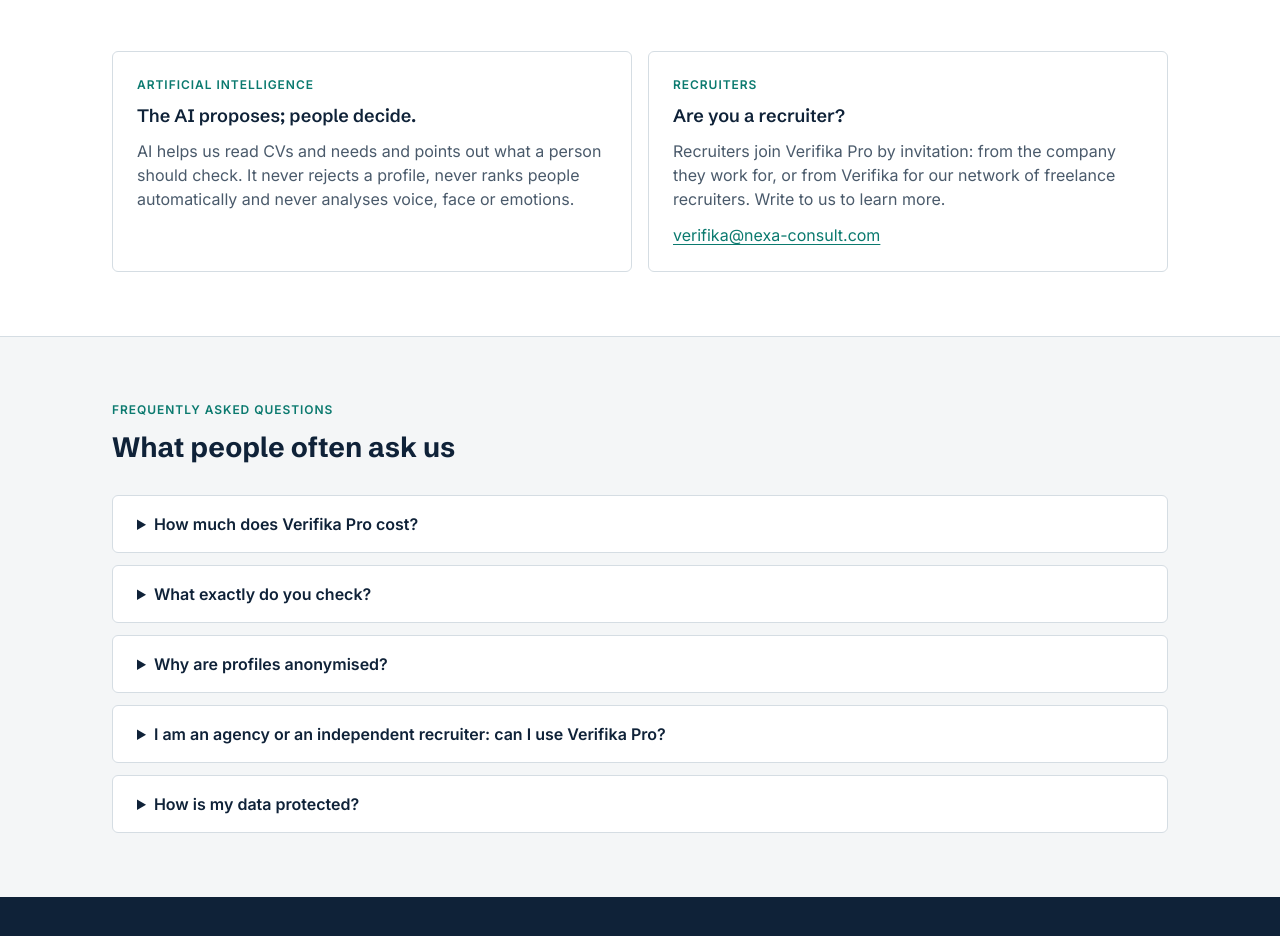
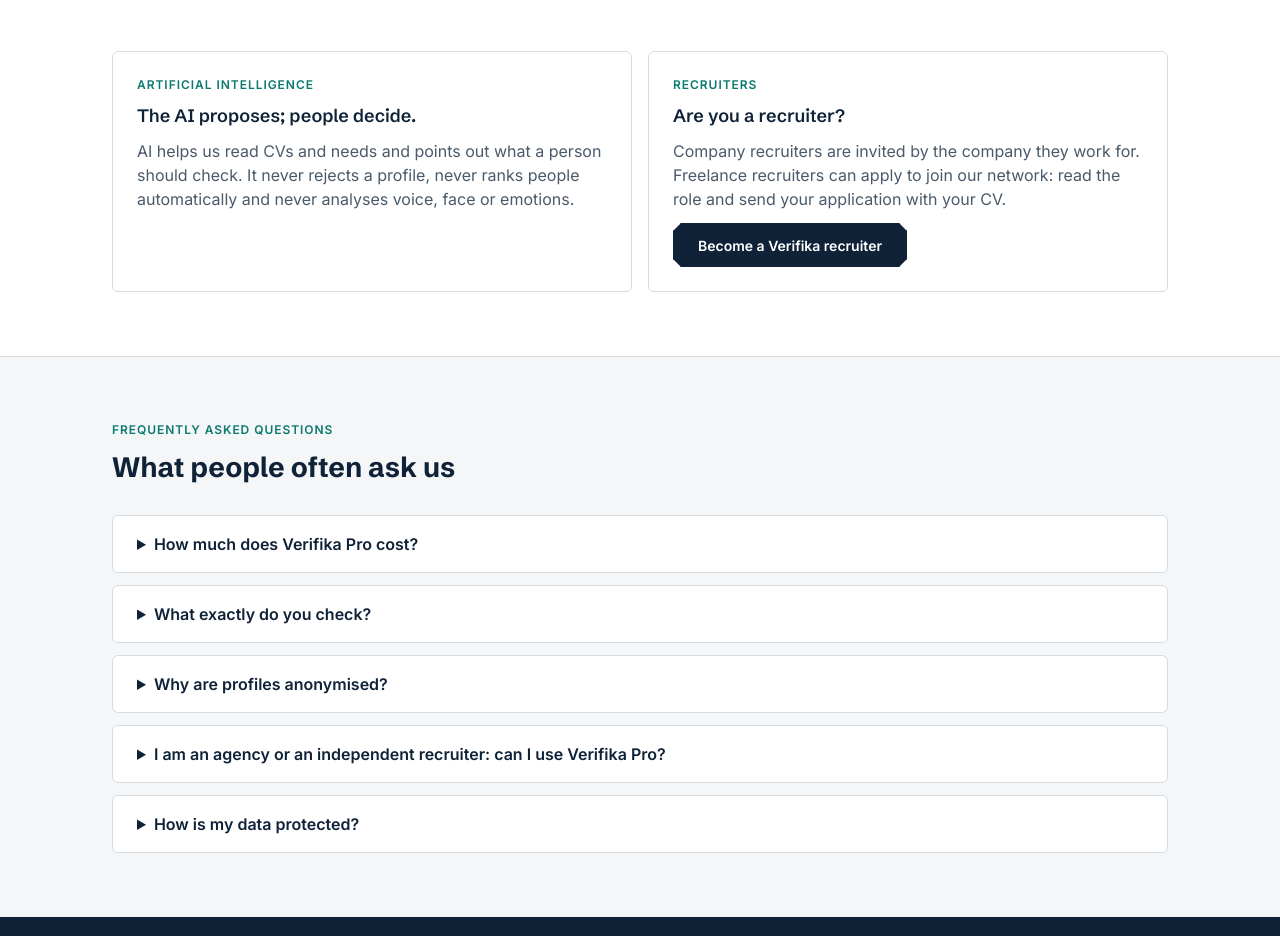
Before and after one commit to GabDNK/verifika-site, a plain HTML site: page index.html in a window 1280 px wide. Shown: the part 2840-3776 px from the top of the page. Drawn offline with Linux system fonts and the light colour scheme.

Commit message:
Publish site 2026-11-15T14:51Z

```diff
--- a/assets/site.js
+++ b/assets/site.js
@@ -80,8 +80,8 @@
     "ai.text": "L’IA nous aide à lire les CV et les besoins et signale ce qu’une personne doit vérifier. Elle ne rejette jamais un profil, ne classe jamais les personnes automatiquement et n’analyse ni la voix, ni le visage, ni les émotions.",
     "rec.eyebrow": "Recruteurs",
     "rec.title": "Vous êtes recruteur ?",
-    "rec.text": "Les recruteurs rejoignent Verifika Pro sur invitation : par l’entreprise pour laquelle ils travaillent, ou par Verifika pour notre réseau de recruteurs freelances. Écrivez-nous pour en savoir plus.",
-    "rec.cta": "verifika@nexa-consult.com",
+    "rec.text": "Les recruteurs d’entreprise sont invités par l’entreprise pour laquelle ils travaillent. Les recruteurs freelances peuvent postuler pour rejoindre notre réseau : découvrez le rôle et envoyez votre candidature avec votre CV.",
+    "rec.cta": "Devenir recruteur Verifika",
     "faq.eyebrow": "Questions fréquentes",
     "faq.title": "Ce que l’on nous demande souvent",
     "faq.q1": "Combien coûte Verifika Pro ?",
--- a/index.html
+++ b/index.html
@@ -161,8 +161,8 @@
       <div class="card">
         <span class="eyebrow" data-i18n="rec.eyebrow">Recruiters</span>
         <h3 data-i18n="rec.title">Are you a recruiter?</h3>
-        <p class="muted" data-i18n="rec.text">Recruiters join Verifika Pro by invitation: from the company they work for, or from Verifika for our network of freelance recruiters. Write to us to learn more.</p>
-        <p><a href="mailto:verifika@nexa-consult.com" data-i18n="rec.cta">verifika@nexa-consult.com</a></p>
+        <p class="muted" data-i18n="rec.text">Company recruiters are invited by the company they work for. Freelance recruiters can apply to join our network: read the role and send your application with your CV.</p>
+        <div class="btn-row"><a class="btn btn-primary" href="app/?page=apply" data-i18n="rec.cta">Become a Verifika recruiter</a></div>
       </div>
     </div>
   </section>
```
